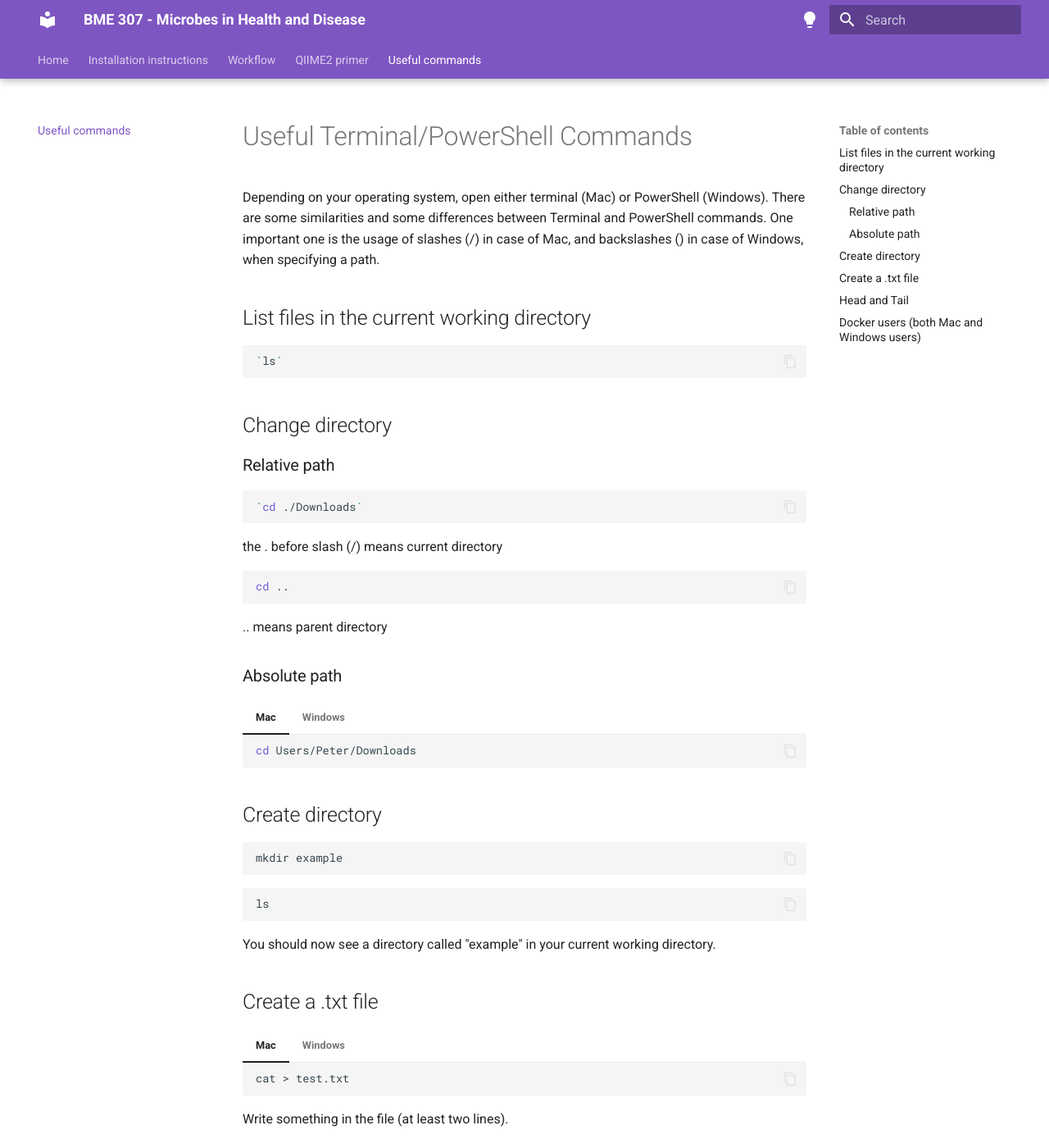
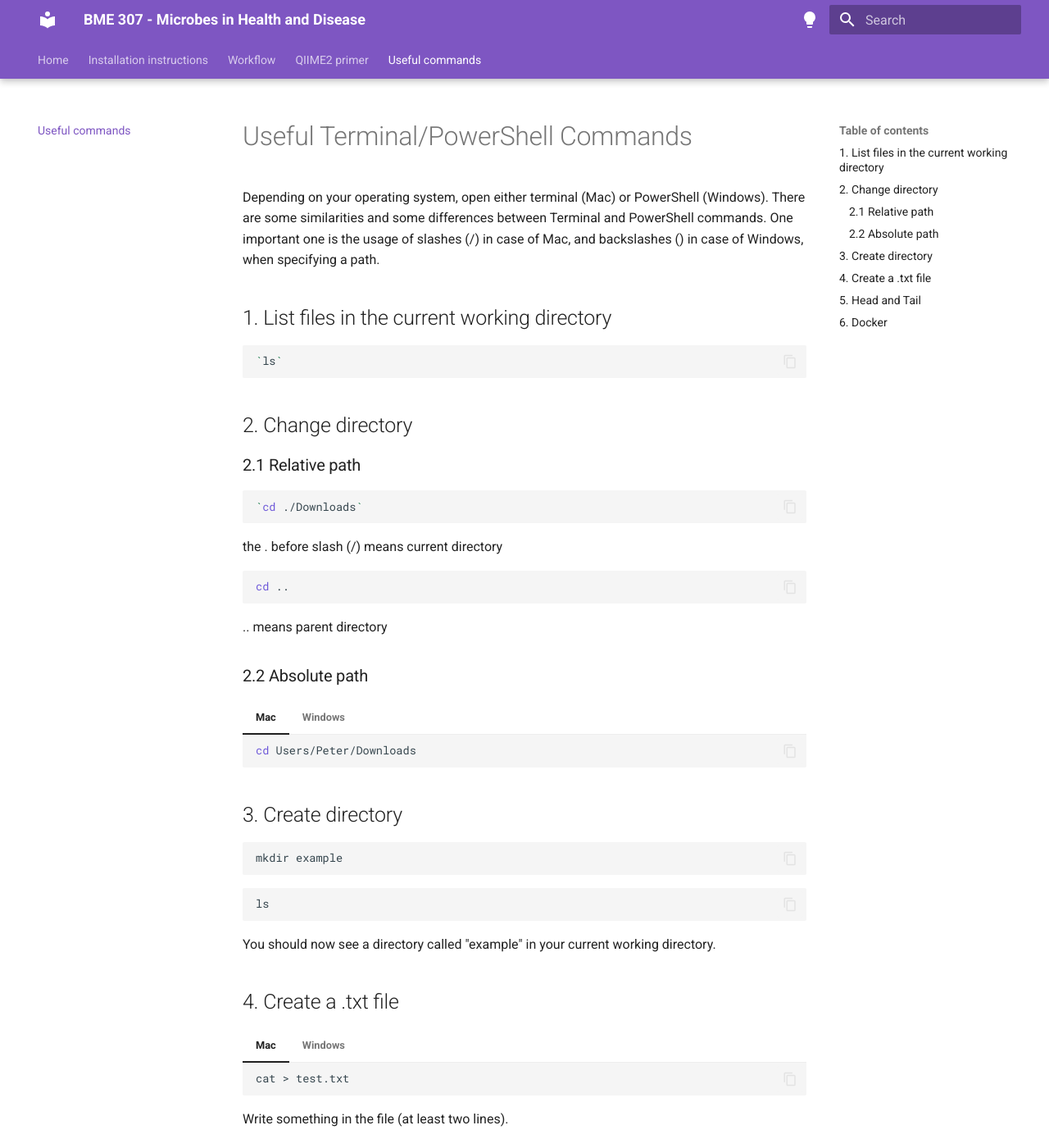
Before and after one commit to PeterResutik/bme307, an MkDocs documentation site: the page built from docs/commands.md, in a window 1280 px wide and 1400 px high. Shown: the whole window at 82% size. Built offline with MkDocs 1.6.1 and Material for MkDocs 9.7.7, drawn with Linux system fonts in a browser that asks for light colours; some of the changed text lies outside the part shown.

Commit message:
minor updates

````diff
--- a/docs/commands.md
+++ b/docs/commands.md
@@ -3,14 +3,14 @@
 Depending on your operating system, open either terminal (Mac) or PowerShell (Windows). There are some similarities and some differences between Terminal and PowerShell commands. One important one is the usage of slashes (/) in case of Mac, and backslashes (\) in case of Windows, when specifying a path.
 
 
-## List files in the current working directory
+## 1. List files in the current working directory
 
 ```bash
 `ls`
 ```
 
-## Change directory
-### Relative path
+## 2. Change directory
+### 2.1 Relative path
 ```bash
 `cd ./Downloads`
 ```
@@ -19,7 +19,7 @@ the . before slash (/) means current directory
 cd ..
 ```
 .. means parent directory
-### Absolute path
+### 2.2 Absolute path
 
 === "Mac"
 
@@ -33,7 +33,7 @@ cd ..
     cd C:\Users\Peter\Downloads
     ```
 
-## Create directory
+## 3. Create directory
 ``` bash
 mkdir example
 ```
@@ -42,7 +42,7 @@ ls
 ```
 You should now see a directory called "example" in your current working directory.
 
-## Create a .txt file
+## 4. Create a .txt file
 === "Mac"
 
     ``` bash
@@ -57,7 +57,7 @@ You should now see a directory called "example" in your current working director
 
 Write something in the file (at least two lines).
 
-## Head and Tail
+## 5. Head and Tail
 
 When working with large files, we encourage you examine them. Since files are often too big
 to be loaded into Excel, head and tail commands are good alternatives to get a good idea of
@@ -76,7 +76,7 @@ what the file looks like (this only works for unzipped files, i.e. non-binary).
 
 You can replace the word head with tail to see the end of the file.
 
-## Docker users (both Mac and Windows users)
+## 6. Docker
 Docker is a tool designed to make it easier to create, deploy, and run applications by using
 containers. Containers allow a developer to package up an application with all of the parts it
 needs, such as operating system, libraries and other dependencies, and ship it all out as one
````
